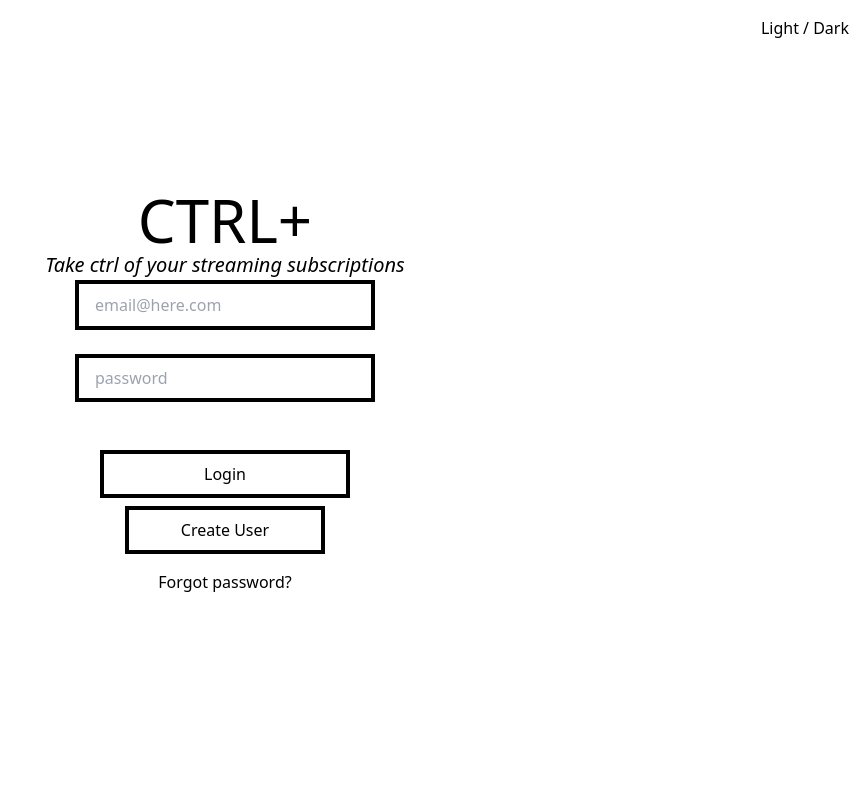
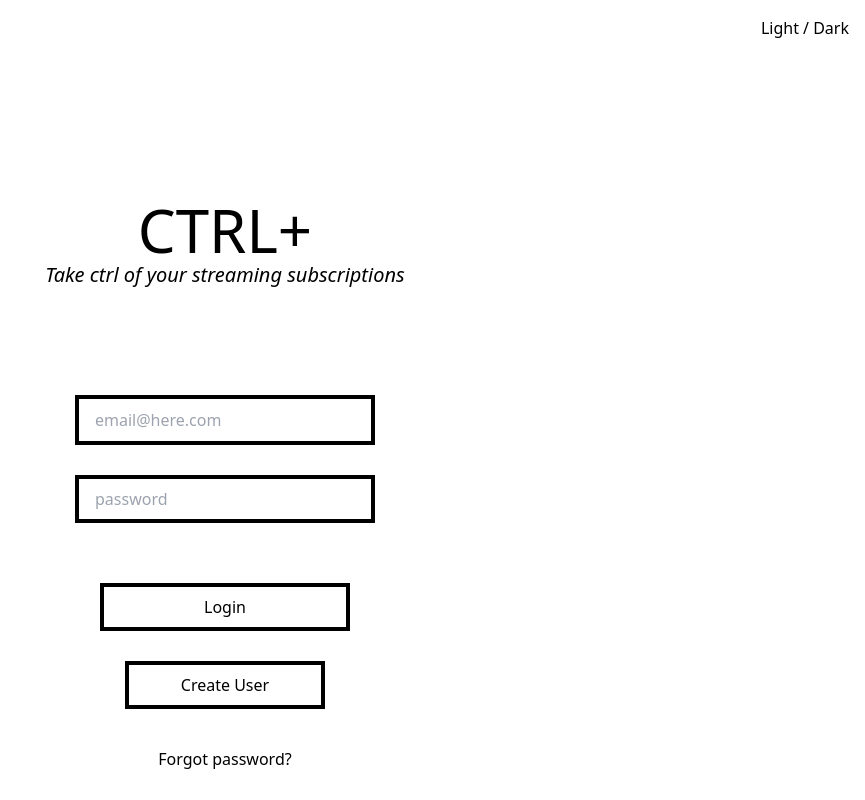
Before and after one commit to Valisaurus/Subscription_tracker, a Next.js app in the folder my-app/: page /login in a window 1280 px wide. Shown: the whole page, without its empty margins (415-1280 px from the left). Built offline with nearby package versions, Linux system fonts and the light colour scheme.

Commit message:
fix: login and verification styling

```diff
--- a/my-app/app/Verification/page.tsx
+++ b/my-app/app/Verification/page.tsx
@@ -9,25 +9,24 @@ const VerificationPage = () => {
   const [lightMode, setLightMode] = useState(false);
   return (
     <div className={`${lightMode ? "dark" : ""}`}>
-      <div className="flex-1 flex flex-col w-full justify-center gap-2 bg-white dark:bg-black">
+      <div className="flex flex-col items-center bg-white dark:bg-black w-screen h-screen">
         <Logo />
         <LightSwitch lightMode={lightMode} setLightMode={setLightMode} />
-        <div className="flex flex-col justify-around items-center h-screen py-24">
-          <div className="flex flex-col justify-around items-center">
-            <div>
-              <h2 className="text-6xl text-center text-black dark:text-white">
-                CTRL+
-              </h2>
-              <h3>This is the verification page</h3>
-              <div>
-                <h2>Confirm your signup</h2>
-
-                <p>Follow this link to confirm your user:</p>
-                <p>
-                  <a href="{{ .ConfirmationURL }}">Confirm your mail</a>
-                </p>
-              </div>
-            </div>
+        <div className="flex flex-col justify-around items-center w-[332px]">
+          <div className="mt-[200px]">
+            <h2 className="text-6xl text-center text-black dark:text-white">
+              CTRL+
+            </h2>
+            <i className="text-[20px] text-center text-black dark:text-white text-[20px]">
+              Take ctrl of your streaming subscriptions
+            </i>
+          </div>
+          <div className="flex flex-col justify-center mt-[110px] h-[144px] text-[20px]">
+            <i className="mb-[30px]">You've got mail!</i>
+            <i>
+              To start using the service please press the link in the email to
+              verify your account.
+            </i>
           </div>
         </div>
       </div>
--- a/my-app/app/login/page.tsx
+++ b/my-app/app/login/page.tsx
@@ -9,14 +9,14 @@ export default function Login() {
   const [renderTopLogo, setRenderTopLogo] = useState<boolean>(false);
   return (
     <div className={`${lightMode ? "dark" : ""}`}>
-      <div className="flex-1 flex flex-col w-full justify-center gap-2 bg-white dark:bg-black">
+      <div className="flex-1 flex flex-col w-full gap-2 bg-white dark:bg-black">
         <LightSwitch lightMode={lightMode} setLightMode={setLightMode} />
-        <div className="flex flex-col justify-around items-center h-screen py-24">
-          <div className="flex flex-col justify-around items-center">
+        <div className="flex flex-col h-screen ">
+          <div className="flex flex-col items-center">
             {renderTopLogo ? (
               <Logo />
             ) : (
-              <div>
+              <div className="pt-[200px]">
                 <h2 className="text-6xl text-center text-black dark:text-white">
                   CTRL+
                 </h2>
@@ -25,7 +25,7 @@ export default function Login() {
                 </i>
               </div>
             )}
-            <div>
+            <div className="pt-[105px]">
               <LoginForm setRenderTopLogo={setRenderTopLogo} />
             </div>
           </div>
--- a/my-app/components/LoginForm.tsx
+++ b/my-app/components/LoginForm.tsx
@@ -28,11 +28,11 @@ const LoginForm = ({ setRenderTopLogo }: LoginFormProps) => {
         <div></div>
       )}
       <form action="/auth/sign-in" method="post">
-        <div className="flex-1 flex flex-col w-screen justify-center items-center gap-2 text-foreground px-4 text-black dark:text-white">
+        <div className="flex-1 flex flex-col w-screen justify-center items-center gap-[60px] text-foreground px-4 text-black dark:text-white">
           <div className="flex flex-col justify-center items-center">
-            <div className="mb-6 w-[300px]">
+            <div className="flex flex-col gap-[30px] w-[300px]">
               <input
-                className="px-4 py-2 border-4 w-full border-black bg-inherit text-black dark:border-white dark:bg-black dark:text-white mb-6 h-[50px]"
+                className="px-4 py-2 border-4 w-full border-black bg-inherit text-black dark:border-white dark:bg-black dark:text-white h-[50px]"
                 type="email"
                 name="email"
                 value={email}
@@ -41,7 +41,7 @@ const LoginForm = ({ setRenderTopLogo }: LoginFormProps) => {
                 required
               />
               <input
-                className="px-4 py-2 border-4 w-full border-black bg-inherit text-black dark:border-white dark:bg-black dark:text-white mb-6"
+                className="px-4 py-2 border-4 w-full border-black bg-inherit text-black dark:border-white dark:bg-black dark:text-white mb-[60px]"
                 type="password"
                 name="password"
                 value={password}
@@ -50,13 +50,11 @@ const LoginForm = ({ setRenderTopLogo }: LoginFormProps) => {
                 required
               />
             </div>
-            <button
-              className={`bg-white dark:bg-black border-4 border-black dark:border-white px-4 py-2 mb-2 w-[250px] text-black dark:text-white`}
-            >
+            <button className="bg-white dark:bg-black border-4 border-black dark:border-white px-4 py-2  w-[250px] text-black dark:text-white mb-[30px]">
               Login
             </button>
             <button
-              className="bg-white dark:bg-black border-4 border-black dark:border-white px-4 py-2 mb-2 w-[200px] text-black dark:text-white"
+              className="bg-white dark:bg-black border-4 border-black dark:border-white px-4 py-2 w-[200px] text-black dark:text-white mb-[30px]"
               onClick={(e: any) => {
                 e.preventDefault();
                 setRenderTerms(true);
```
